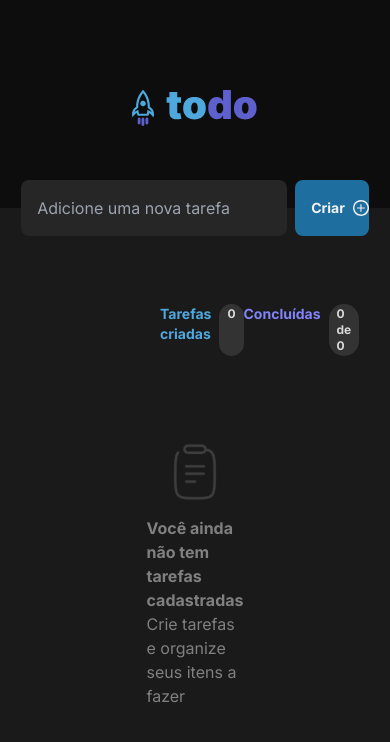
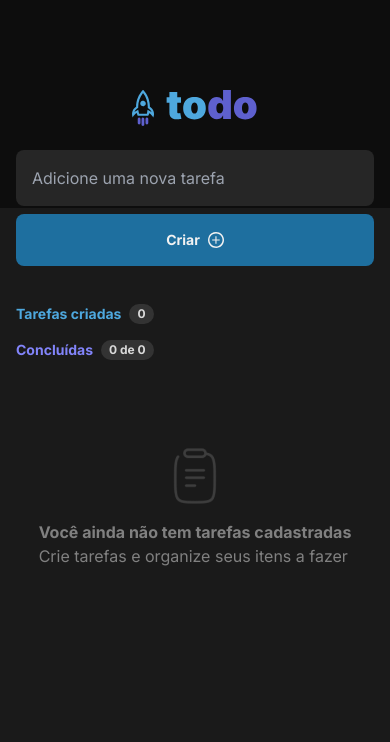
Before and after one commit to PeNavarro/to-do-list, a React (Vite) app: page / in a window 390 px wide. Shown: the top 742 px of the page. Built offline with nearby package versions, Linux system fonts and the light colour scheme.

Commit message:
feat: Responsive layout

```diff
--- a/src/App.tsx
+++ b/src/App.tsx
@@ -14,7 +14,7 @@ function App() {
     <div>
       <Header />
       <div className="container mx-auto relative">
-        <div className="w-full absolute -translate-y-1/2 top-0 left-0 right-0 px-40">
+        <div className="w-full px-4 absolute -translate-y-1/2 top-0 left-0 right-0 md:px-40">
           <TaskInput onCreateTask={handleCreateTask} />
         </div>
         <TasksBox onCreateTask={newToDo}/>
--- a/src/components/Task.tsx
+++ b/src/components/Task.tsx
@@ -23,7 +23,7 @@ export function Task({id, toDo, isDone, onCompleteTask, onDeleteTask}: Tasks){
       return(
             <div className="bg-grey500 p-4 flex gap-3 w-full">
                   <button
-                        className={`${isDone ? 'bg-blue' : ''} w-5 h-5 rounded-full border-blue border-[3px]`}
+                        className={`${isDone ? 'bg-blue' : ''} w-5 h-5 rounded-full border-blue border-[3px] shrink-0`}
                         onClick={handleCompleteTask}
                   >
                         <img src={checkIcon} alt="Concluído" className={`hidden ${isDone ? '!block' : ''} mx-auto`} />
@@ -35,7 +35,7 @@ export function Task({id, toDo, isDone, onCompleteTask, onDeleteTask}: Tasks){
                   :
                         <p className="text-grey100 text-sm flex-grow">{toDo}</p>
                   }
-                  <button onClick={handleDeleteTask}>
+                  <button onClick={handleDeleteTask} className='shrink-0'>
                         <img src={trashIcon} alt="Excluir" />
                   </button>
             </div>
--- a/src/components/TaskInput.tsx
+++ b/src/components/TaskInput.tsx
@@ -25,7 +25,7 @@ export function TaskInput({onCreateTask}: CreateTask){
       }
 
       return (
-            <form method='post' onSubmit={handleCreateTask} className='flex justify-center gap-2 w-full'>
+            <form method='post' onSubmit={handleCreateTask} className='flex flex-wrap justify-center gap-2 w-full'>
                   <input
                         type="text"
                         name="taskInput"
@@ -39,7 +39,7 @@ export function TaskInput({onCreateTask}: CreateTask){
                   />
                   <button
                         type="submit"
-                        className='bg-blueDark text-grey100 text-sm font-bold flex items-center gap-2 p-4 rounded-lg'
+                        className='bg-blueDark text-grey100 text-sm font-bold flex max-md:flex-grow justify-center items-center gap-2 p-4 rounded-lg'
                   >
                         Criar
                         <img src={addIcon} alt="Icone adicionar" />
--- a/src/components/TasksCounter.tsx
+++ b/src/components/TasksCounter.tsx
@@ -14,7 +14,7 @@ export function TasksCounter(tasks: Tasks){
       }).length
 
       return(
-            <div className="flex justify-between">
+            <div className="flex flex-col gap-4 items-start md:justify-between md:flex-row md:items-center">
                   <div className="flex gap-2">
                         <p className="text-blue text-sm font-bold">Tarefas criadas</p>
                         <p className="text-grey200 text-xs font-bold py-0.5 px-2 bg-grey400 rounded-full">{tasks.tasks.length}</p>
--- a/tailwind.config.js
+++ b/tailwind.config.js
@@ -6,7 +6,10 @@ export default {
   ],
   theme: {
     container: {
-      padding: '10rem'
+      padding: {
+        DEFAULT: '1rem',
+        md: '10rem'
+      }
     },
     extend: {
       colors: {
```
